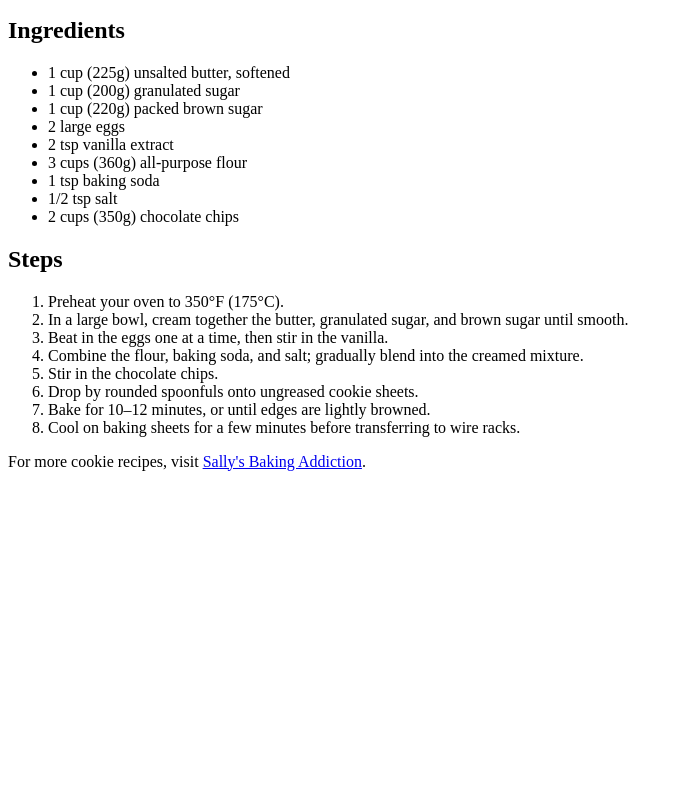
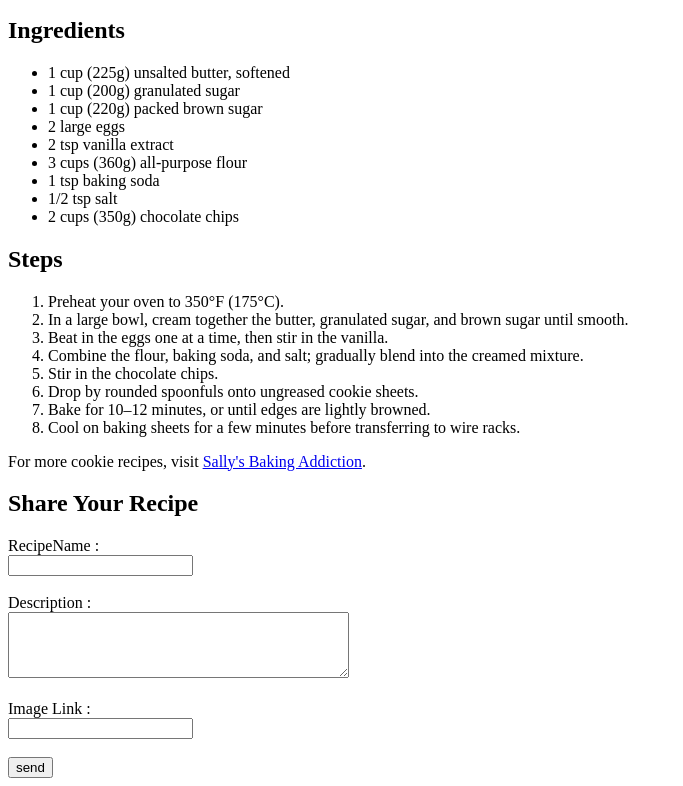
Before and after one commit to HalahDarweesh/task_1, a plain HTML site: page index.html in a window 1280 px wide. Shown: the part 539-1325 px from the top of the page, without its empty margins (0-683 px from the left). Before the commit the page ends 1026 px from the top, so only its background shows below. Drawn offline with Linux system fonts and the light colour scheme.

Commit message:
recipeForm

```diff
--- a/index.html
+++ b/index.html
@@ -35,6 +35,16 @@
     </ol>
 
     <p>For more cookie recipes, visit <a href="https://sallysbakingaddiction.com/chewy-chocolate-chip-cookies/" target="_blank">Sally's Baking Addiction</a>.</p>
+    <h2>Share Your Recipe</h2>
+    <form action="">
+        <label for="recipe-name">RecipeName :</label> <br>
+        <input type="text" name="recipe-name"> <br> <br>
+        <label for="description">Description :</label> <br>
+        <textarea name="description" id="description" rows="4" cols="40"></textarea> <br> <br>
+        <label for="img-link">Image Link :</label> <br>
+        <input type="url" name="img-link"> <br><br>
+        <button type="submit">send</button>
+    </form>
 
 </body>
 </html>
```
